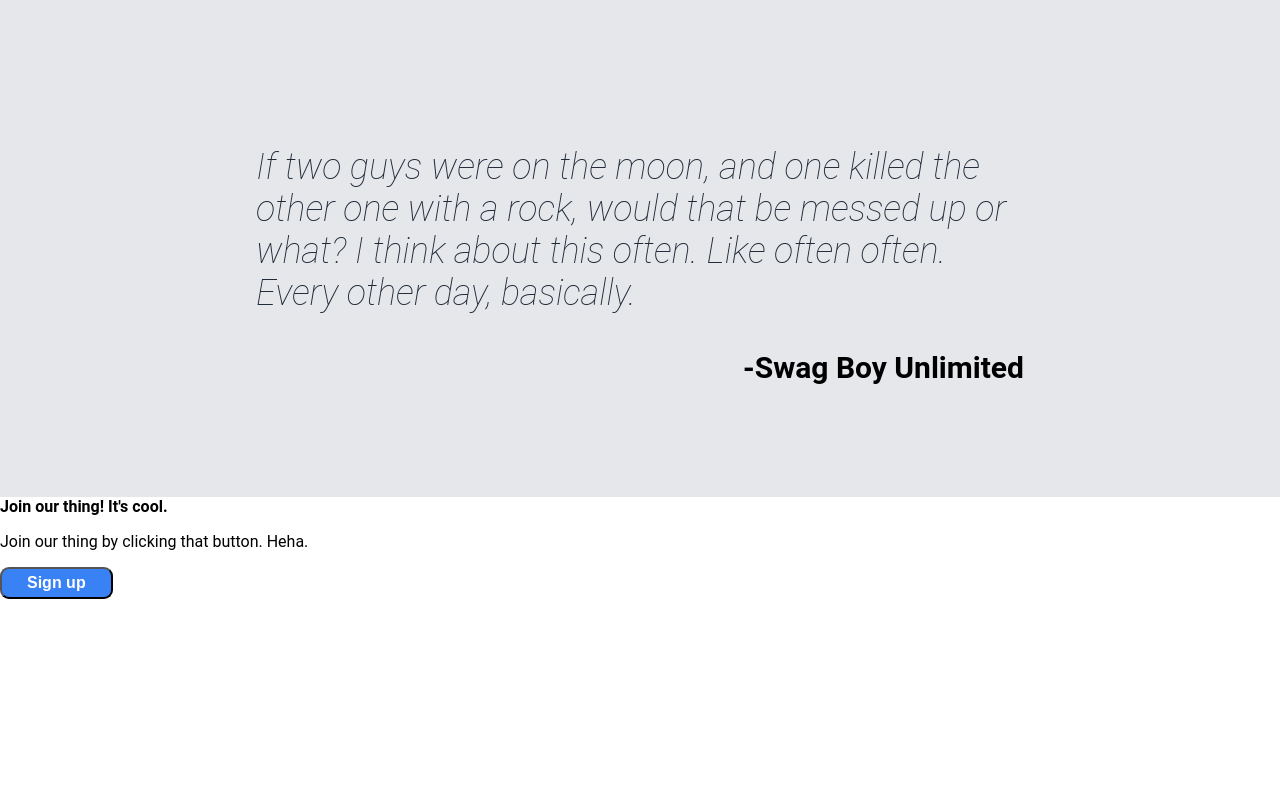
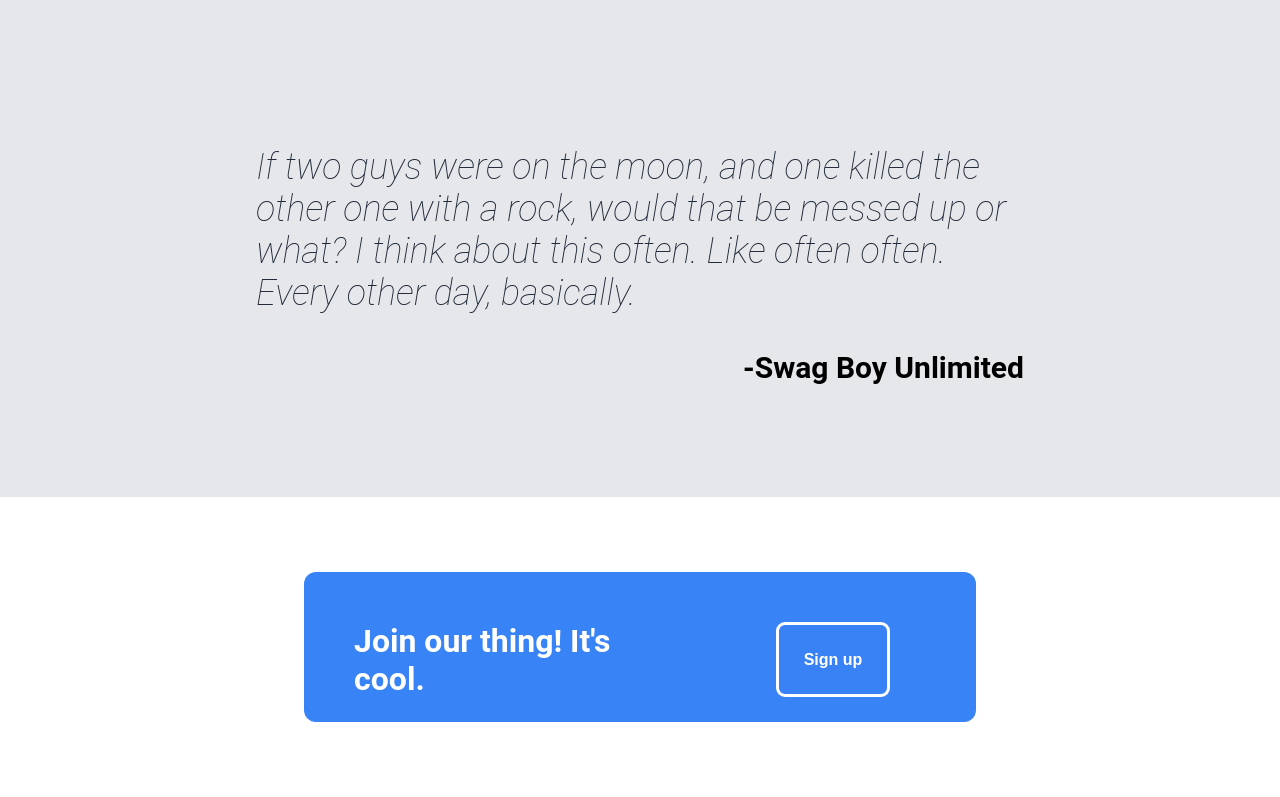
Before and after one commit to thetrueroadman/landing-page, a plain HTML site: page index.html in a window 1280 px wide. Shown: the part 1079-1876 px from the top of the page. Before the commit the page ends 1678 px from the top, so only its background shows below. Drawn offline with Linux system fonts and the light colour scheme.

Commit message:
Call to action CSS

```diff
--- a/stylesheet.css
+++ b/stylesheet.css
@@ -101,6 +101,7 @@ nav {
   font-size: 16px;
   font-weight: bold;
   padding: 5px 25px;
+  border: 3px solid white;
 }
 
 .quote-div {
@@ -131,3 +132,43 @@ nav {
 .dark-bg .signup {
   border: none;
 }
+
+.cta {
+  width: 70%;
+  height: 300px;
+  margin: auto;
+  display: flex;
+  align-items: center;
+  justify-content: center;
+}
+
+.cta div {
+  display: flex;
+  background-color: #3883f6;
+  border-radius: 12px;
+  width: 75%;
+  height: 50%;
+  justify-content: space-around;
+
+}
+
+.cta div .signup-div {
+  display: flex;
+  flex-direction: column;
+
+}
+
+.cta div div {
+  margin: 50px;
+  margin-right: 0px;
+}
+
+.cta div strong {
+  color: white;
+  font-size: 32px;
+}
+
+.cta div p {
+  color: white;
+  font-size: 24px;
+}
```
